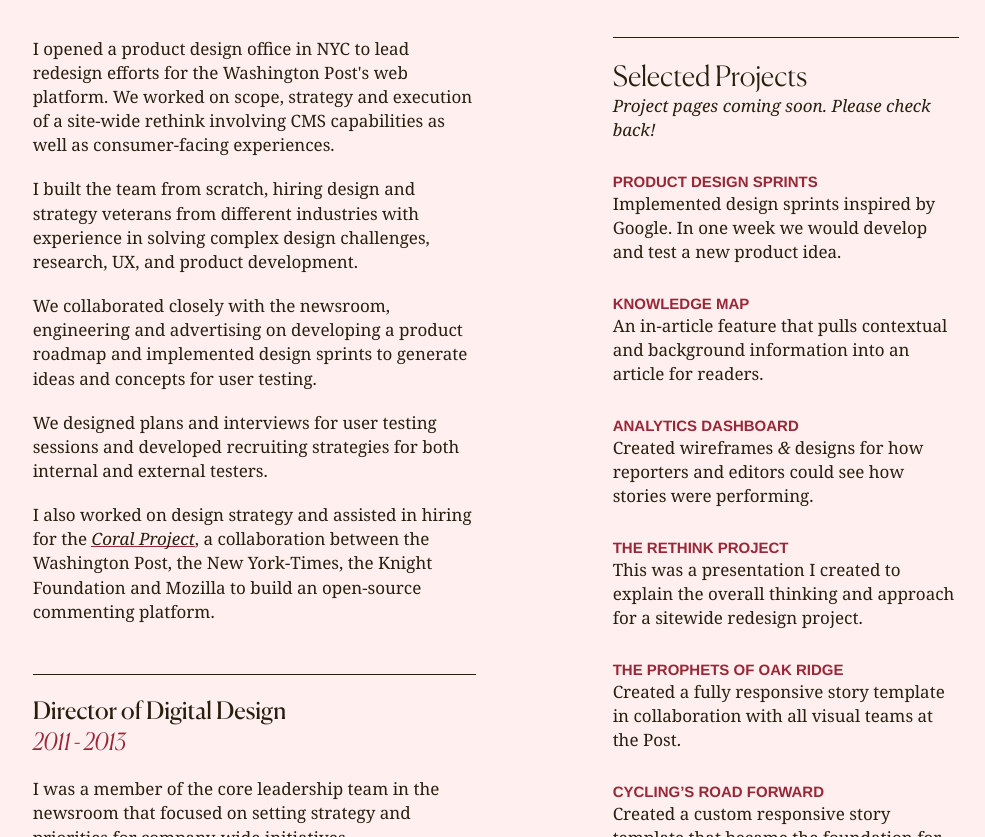
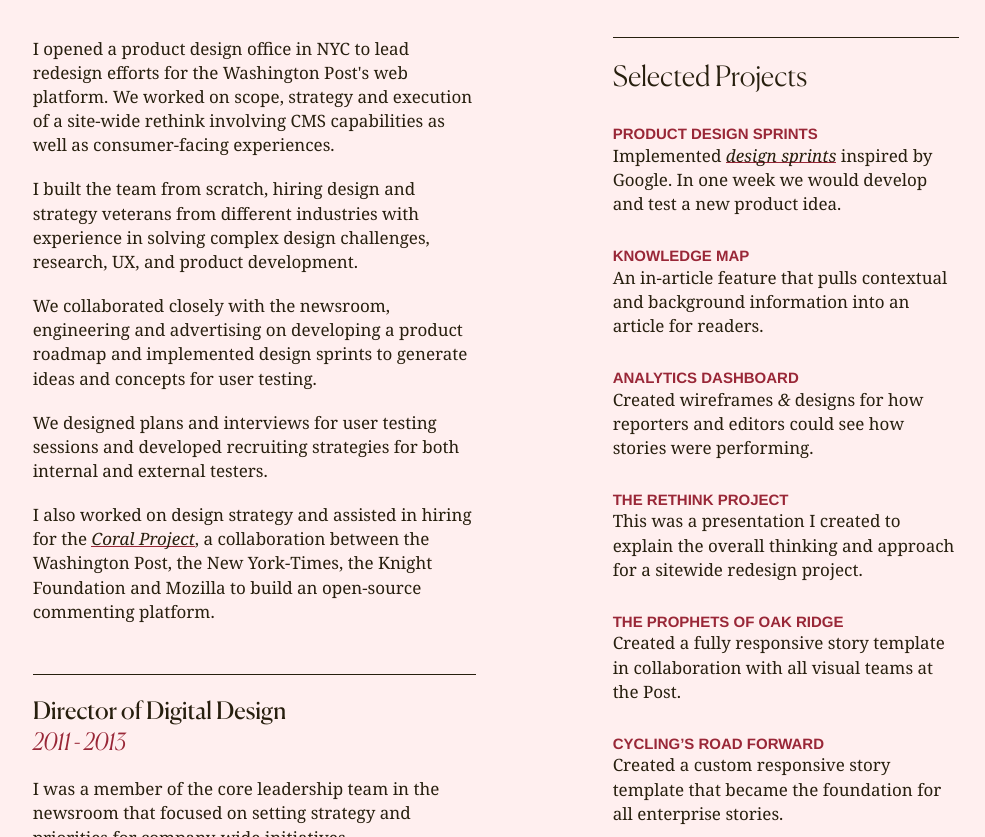
Before and after one commit to niederme/sarahsampsel.com, a plain HTML site: page index.html in a window 1280 px wide. Shown: the part 2257-3094 px from the top of the page, without its empty margins (144-1129 px from the left). Drawn offline with Linux system fonts and the light colour scheme.

Commit message:
dickin around

```diff
--- a/index.html
+++ b/index.html
@@ -136,10 +136,9 @@
             </div>
           </div>
           <div class="xs-col-12 md-offset-1 md-col-5 lg-col-4 xl-col-3">
-            <h4 class="light xs-pt2 md-border-top">Selected Projects</h4>
-            <p class="xs-mb2 md-mb3 italic">Project pages coming soon. Please check back!</p>
+            <h4 class="light xs-mb2 xs-pt2 md-mb3 md-border-top">Selected Projects</h4>
             <h6 class="xs-type-brand bold caps">Product Design Sprints</h6>
-            <p class="xs-mb2 md-mb3">Implemented design sprints inspired by Google. In one week we would develop and test a new product idea.</p>
+            <p class="xs-mb2 md-mb3">Implemented <a href="http://www.niemanlab.org/2015/07/how-the-washington-post-built-and-will-be-building-on-its-knowledge-map-feature/">design sprints</a> inspired by Google. In one week we would develop and test a new product idea.</p>
             <h6 class="xs-type-brand bold caps">Knowledge Map</h6>
             <p class="xs-mb2 md-mb3">An in-article feature that pulls contextual and background information into an article for readers.</p>
             <h6 class="xs-type-brand bold caps">Analytics Dashboard</h6>
```
